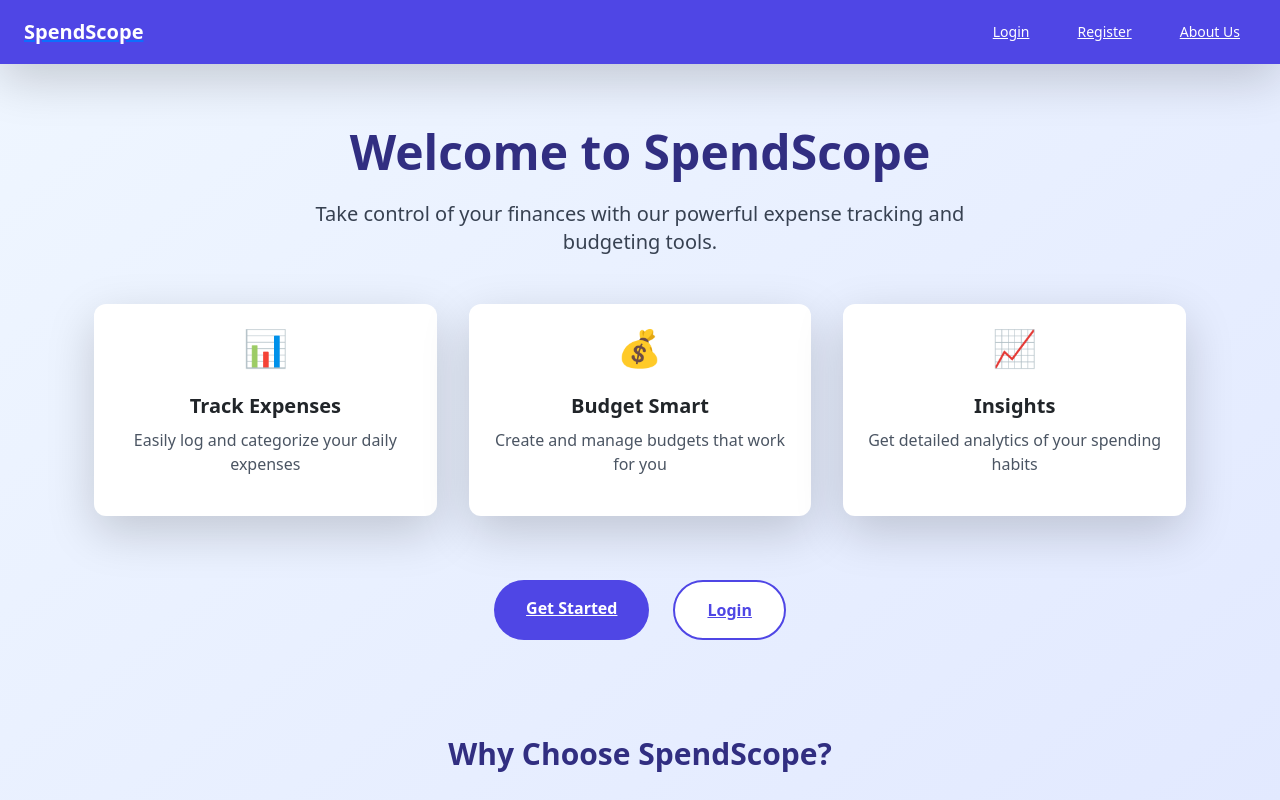
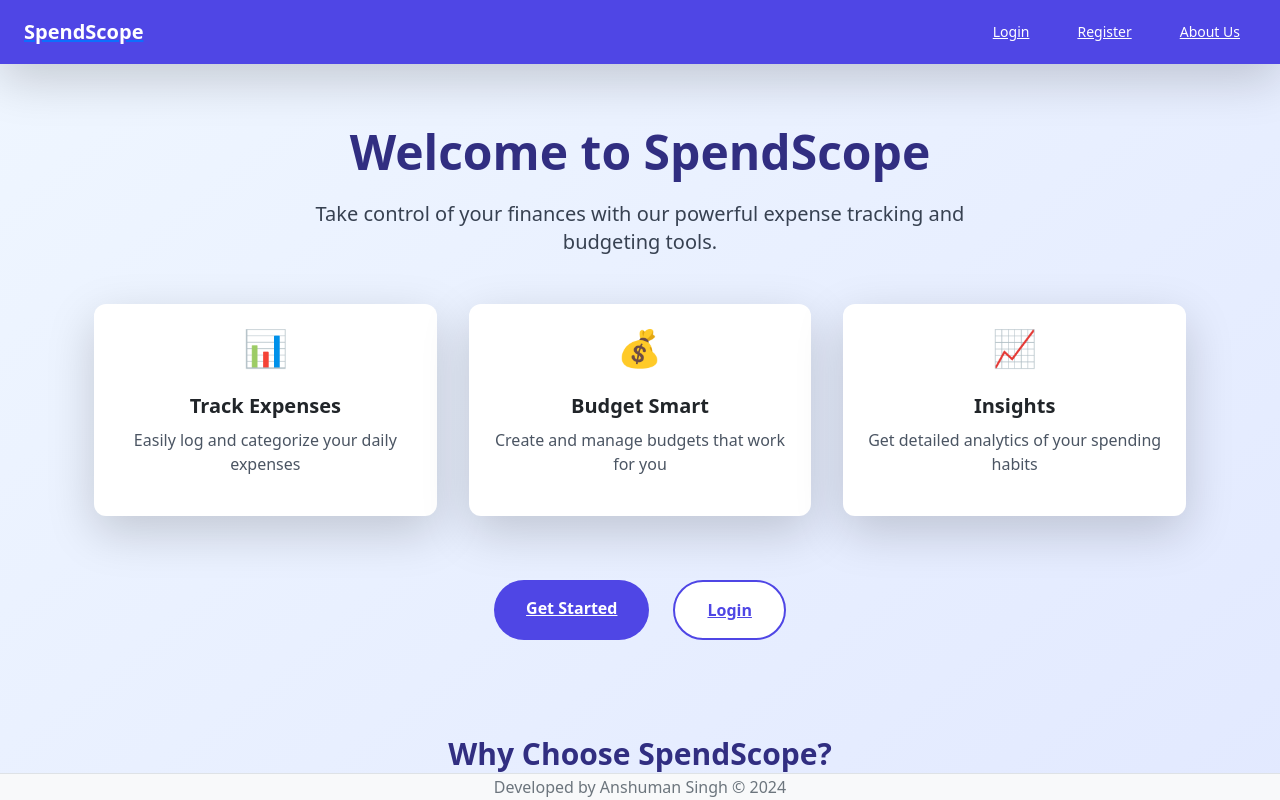
Before and after one commit to anshuman55a/SpendScope-frontend, a React (Create React App) app: page / in a window 1280 px wide. Shown: the top 800 px of the page. Built offline with nearby package versions, Linux system fonts and the light colour scheme.

Commit message:
Update App.js

```diff
--- a/src/App.js
+++ b/src/App.js
@@ -53,6 +53,27 @@
           <Route path="/login" element={<Login onLogin={handleLogin} />} />
           <Route path="/register" element={<Register />} />
         </Routes>
+        <footer style={{
+          position: 'fixed',
+          bottom: 0,
+          width: '100%',
+          textAlign: 'center',
+          padding: '1px',
+          backgroundColor: '#f8f9fa',
+          borderTop: '1px solid #dee2e6'
+        }}>
+          <a
+            href="https://www.linkedin.com/in/anshuman55a/"
+            target="_blank"
+            rel="noopener noreferrer"
+            style={{
+              textDecoration: 'none',
+              color: '#6c757d'
+            }}
+          >
+            Developed by Anshuman Singh © 2024
+          </a>
+        </footer>
       </div>
     </Router>
   );
```
